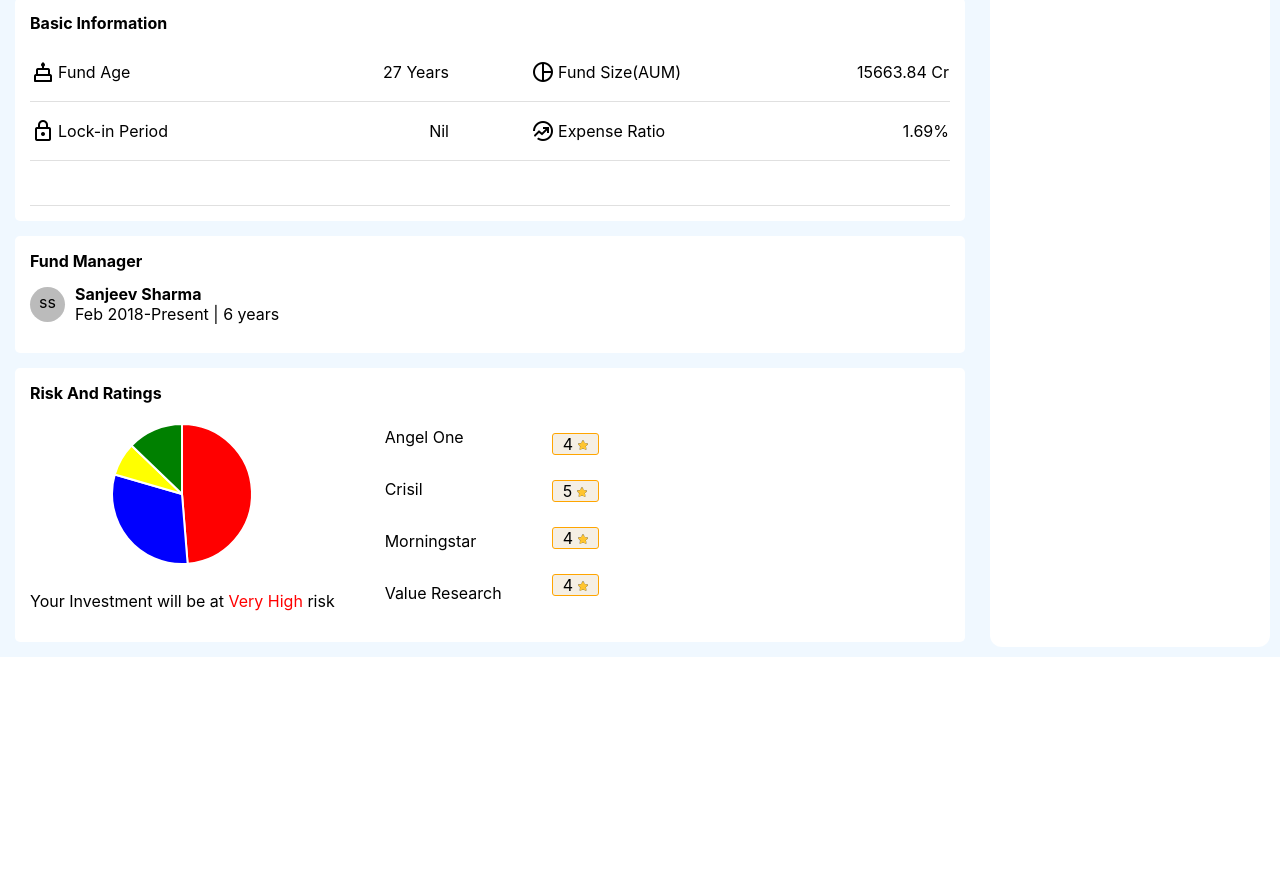
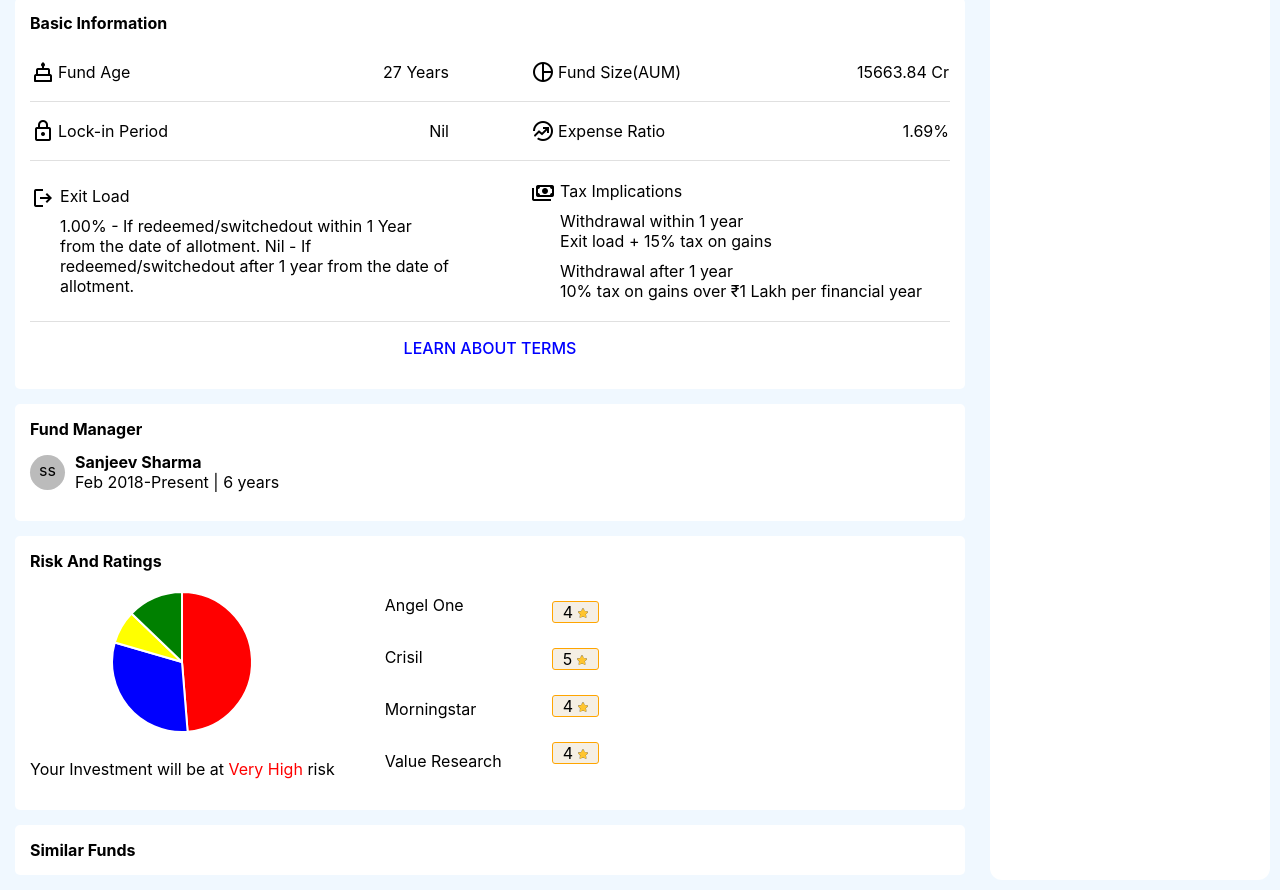
Before and after one commit to kajalbabu/mutual_funds, a React (Create React App) app: page /invest in a window 1280 px wide. Shown: the part 1463-2353 px from the top of the page. Before the commit the page ends 2120 px from the top, so only its background shows below. Built offline with nearby package versions, Linux system fonts and the light colour scheme; the HTML template or start-up script is replaced by a standard one.

Commit message:
added similar funds component

```diff
--- a/src/components/SchemeDetails/SchemeDetails.css
+++ b/src/components/SchemeDetails/SchemeDetails.css
@@ -41,3 +41,28 @@
 .right{
     margin-left: 40px;
 }
+.basic-info-tax span{
+    display: block;
+}
+.basic-info-tax{
+    display: flex;
+    align-items: start;
+    gap: 5px;
+}
+.tax-body p{
+    margin: 0;
+}
+.tax-body{
+    display: flex;
+    flex-direction: column;
+    gap: 10px;
+}
+.tax-implication-td{
+    padding-block: 20px;
+}
+.basic-info-btn{
+    color: blue;
+    cursor: pointer;
+    text-align: center;
+    font-weight: 500;
+}
--- a/src/components/SchemeDetails/SchemeDetails.jsx
+++ b/src/components/SchemeDetails/SchemeDetails.jsx
@@ -49,10 +49,28 @@ function SchemeDetails() {
             </td>
           </tr>
           <tr>
-            <td></td>
-            <td></td>
+            <td>
+              <div className="basic-info-tax left">
+                <span className="material-symbols-outlined">logout</span>
+                <div className="tax-body">
+                  <p>Exit Load</p>
+                  <p>1.00% - If redeemed/switchedout within 1 Year from the date of allotment. Nil - If redeemed/switchedout after 1 year from the date of allotment.</p>
+                </div>
+              </div>
+            </td>
+            <td className="tax-implication-td">
+              <div className="basic-info-tax right">
+              <span class="material-symbols-outlined">payments</span>
+              <div className="tax-body">
+                  <p>Tax Implications</p>
+                  <p>Withdrawal within 1 year <br></br>Exit load + 15% tax on gains</p>
+                  <p>Withdrawal after 1 year <br></br>10% tax on gains over ₹1 Lakh per financial year</p>
+                </div>
+              </div>
+            </td>
           </tr>
         </table>
+        <p className="basic-info-btn">LEARN ABOUT TERMS</p>
       </div>
     </div>
   );
--- /dev/null
+++ b/src/components/SimilarFunds/SimilarFunds.css
@@ -0,0 +1,10 @@
+.similar-funds{
+    padding: 15px;
+    background-color: white;
+    border-radius: 5px;
+    overflow: auto;
+}
+.similar-funds h4{
+    margin: 0;
+    color: black;
+}
--- /dev/null
+++ b/src/components/SimilarFunds/SimilarFunds.jsx
@@ -0,0 +1,13 @@
+import React from 'react'
+import './SimilarFunds.css'
+
+function SimilarFunds() {
+  return (
+    <div className='similar-funds'>
+        <h4>Similar Funds</h4>
+
+    </div>
+  )
+}
+
+export default SimilarFunds
--- a/src/pages/Invest/Invest.jsx
+++ b/src/pages/Invest/Invest.jsx
@@ -8,6 +8,7 @@ import RiskAndRating from "../../components/RiskAndRating/RiskAndRating";
 import Overview from "../../components/Overveiw";
 import CalculateReturns from "../../components/CalculateReturns";
 import YourInvestmentPad from "../../components/YourInvestmentPad";
+import SimilarFunds from "../../components/SimilarFunds/SimilarFunds";
 
 function Invest() {
   const fundKey = "sixTwo";
@@ -29,6 +30,7 @@ function Invest() {
         <SchemeDetails />
         <FundManager />
         <RiskAndRating />
+        <SimilarFunds/>
       </div>
       <YourInvestmentPad />
     </div>
```
